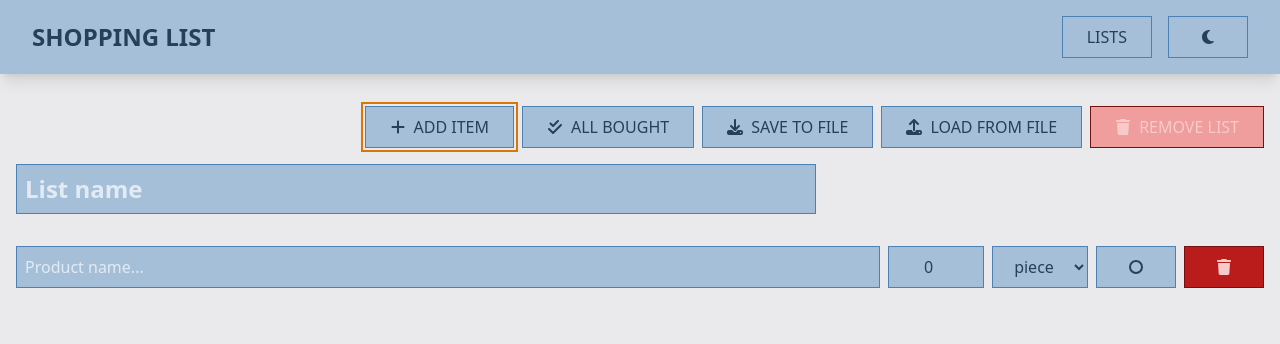
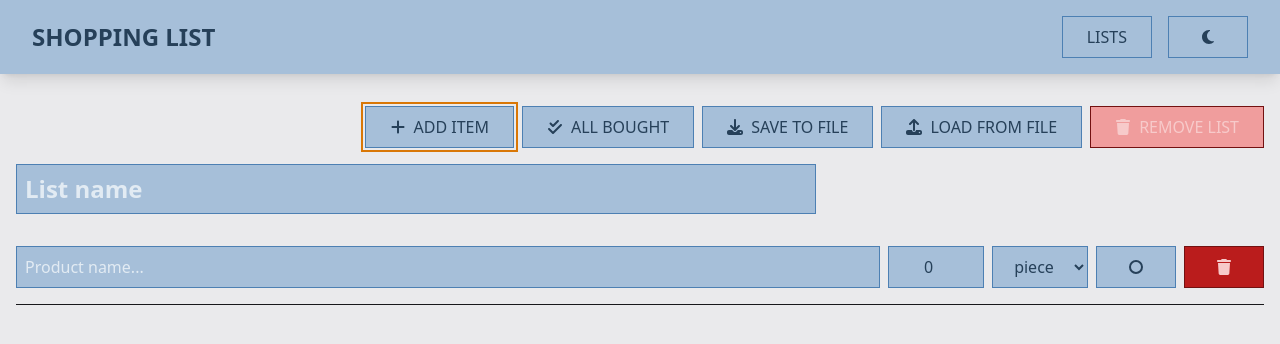
Before and after one commit to antklim89/shopping_list, a React app: page / in a window 1280 px wide. Both pictures are taken after a click on the button "ADD ITEM". Shown: the top 344 px of the page. Built offline with nearby package versions, Linux system fonts and the light colour scheme; the HTML template or start-up script is replaced by a standard one.

Commit message:
feat: add sort animation

```diff
--- a/src/components/feature/list-item.tsx
+++ b/src/components/feature/list-item.tsx
@@ -1,4 +1,4 @@
-import { m } from 'framer-motion';
+import { Reorder } from 'framer-motion';
 import { FaCheck, FaO, FaTrash } from 'react-icons/fa6';
 import { units } from '@/lib/constants';
 import { useStore } from '@/lib/store';
@@ -16,15 +16,17 @@ export function ListItem({ items, listItemId }: { items: ListItemType; listItemI
   };
 
   return (
-    <m.div
+    <Reorder.Item
       animate={{ x: 0, opacity: 1 }}
+      as="div"
       className={cn('flex gap-2 justify-between flex-wrap sm:flex-nowrap')}
+      dragListener={false}
       exit={{ x: 50, opacity: 0 }}
       initial={{ x: -50, opacity: 0 }}
+      value={listItemId}
     >
       <div className="flex gap-2 w-full sm:w-auto sm:flex-[2_0_auto]">
         <input
-          disabled={items.selected}
           placeholder="Product name..."
           type="text"
           value={items.name}
@@ -34,7 +36,6 @@ export function ListItem({ items, listItemId }: { items: ListItemType; listItemI
       <div className="flex gap-2 flex-[1] justify-end">
         <input
           className="text-center"
-          disabled={items.selected}
           max={90000000}
           min={1}
           type="number"
@@ -43,7 +44,6 @@ export function ListItem({ items, listItemId }: { items: ListItemType; listItemI
         />
         <select
           className="text-center"
-          disabled={items.selected}
           value={items.unit}
           onChange={e => handleChange({ unit: e.target.value as typeof units[number] })}
         >
@@ -68,6 +68,6 @@ export function ListItem({ items, listItemId }: { items: ListItemType; listItemI
           <FaTrash />
         </button>
       </div>
-    </m.div>
+    </Reorder.Item>
   );
 }
--- a/src/components/feature/list.tsx
+++ b/src/components/feature/list.tsx
@@ -1,5 +1,7 @@
-import { AnimatePresence } from 'framer-motion';
+import { useMemo } from 'react';
+import { AnimatePresence, Reorder } from 'framer-motion';
 import { useStore } from '@/lib/store';
+import type { ListItemType } from '@/lib/types';
 import { ListItem } from './list-item';
 
 
@@ -7,7 +9,21 @@ export function List() {
   const currentListId = useStore(state => state.currentListId);
   const listSetName = useStore(state => state.listSetName);
   const list = useStore(state => state.lists[currentListId]);
+
+  const [selected, notSelected] = useMemo(() => {
+    if (!list) return [[], []];
+    const selectedResult: [string, ListItemType][] = [];
+    const notSelectedResult: [string, ListItemType][] = [];
+
+    for (const item of Object.entries(list.items)) {
+      if (item[1].selected) selectedResult.push(item);
+      else notSelectedResult.push(item);
+    }
+
+    return [selectedResult, notSelectedResult];
+  }, [list]);
   if (!list) return null;
+
 
   return (
     <div className=" overflow-hidden">
@@ -21,10 +37,27 @@ export function List() {
         />
       </div>
       <div className="flex flex-col gap-10 sm:gap-4 my-8">
-        <AnimatePresence initial={false} key={currentListId}>
-          {Object.entries(list?.items).map(([id, items]) => (
-            <ListItem items={items} key={id} listItemId={id} />
-          ))}
+        <AnimatePresence initial={false}>
+          <Reorder.Group
+            axis="y"
+            values={Object.entries(list?.items)}
+            onReorder={() => null}
+          >
+            {notSelected.length === 0
+              ? (
+                  <div className="flex justify-center">
+                    <span className="text-2xl my-4 font-bold">All products bought</span>
+                  </div>
+                )
+              : null}
+            {notSelected.map(([id, items]) => (
+              <ListItem items={items} key={id} listItemId={id} />
+            ))}
+            <hr className="my-4" />
+            {selected.map(([id, items]) => (
+              <ListItem items={items} key={id} listItemId={id} />
+            ))}
+          </Reorder.Group>
         </AnimatePresence>
       </div>
     </div>
```
